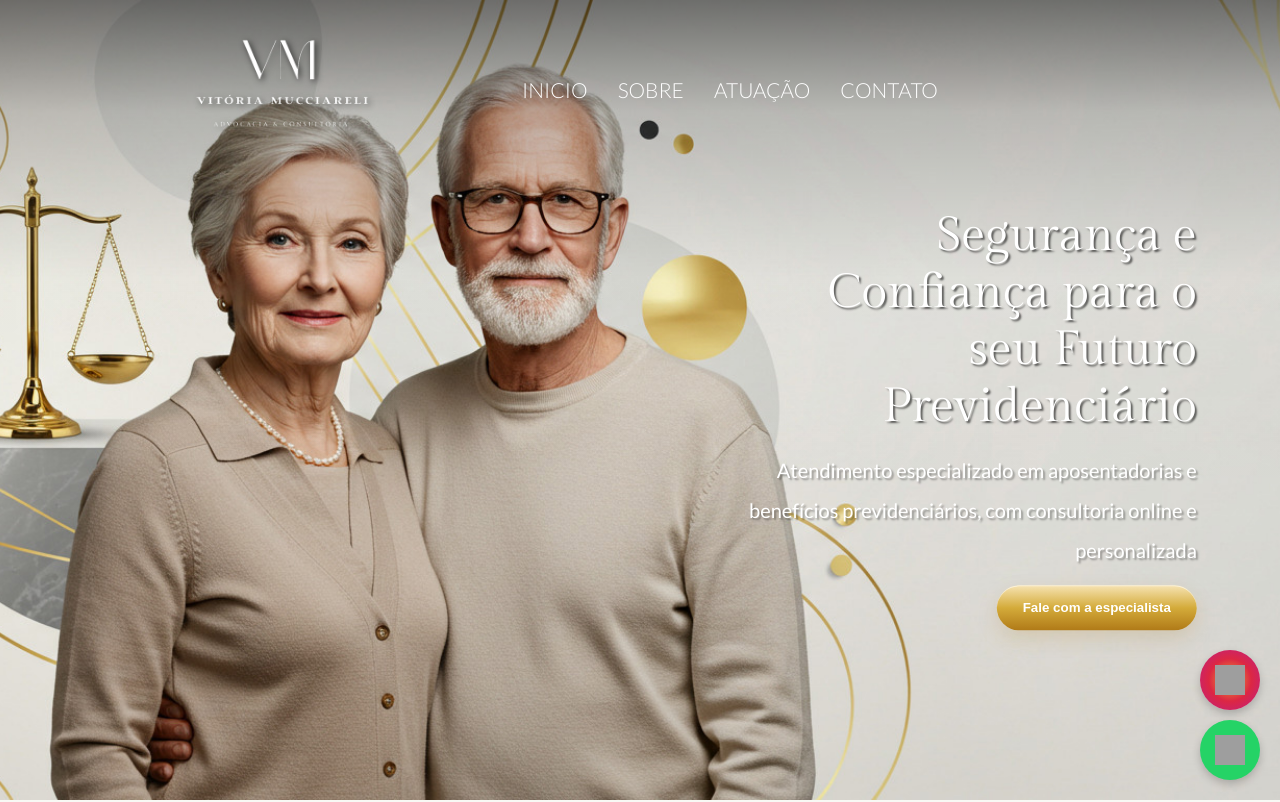
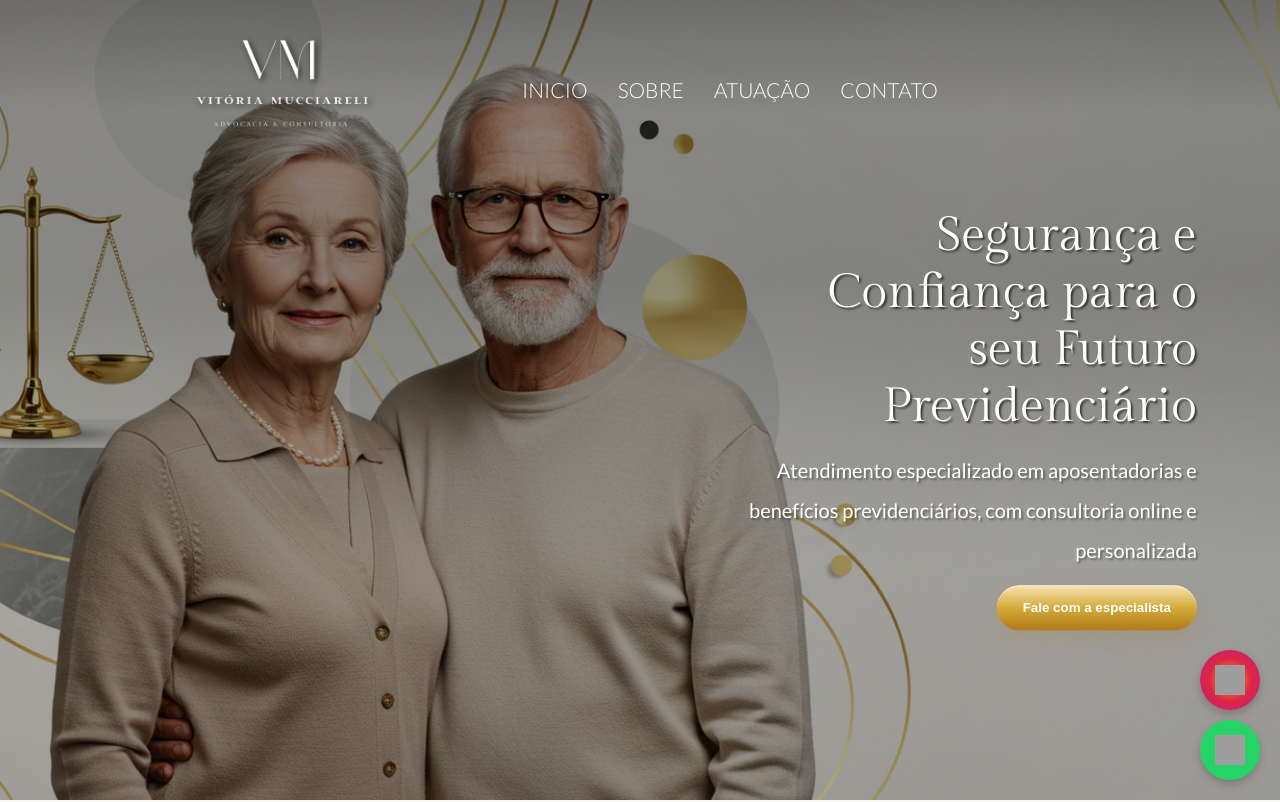
Before and after one commit to Tkailaine/vitoria-mucciareli, a plain HTML site: page index.html in a window 1280 px wide. Shown: the top 802 px of the page. Drawn offline with nearby package versions, Linux system fonts and the light colour scheme; grey boxes are pictures that could not be loaded.

Commit message:
style: gradiente no hero

```diff
--- a/style.css
+++ b/style.css
@@ -194,9 +194,9 @@ nav ul li a:hover::after {
    background-image: linear-gradient(
     to bottom,
     rgba(0, 0, 0, 0.514) 0%,   /* bem escuro no topo */
-    rgba(0, 0, 0, 0.185) 14%,   /* já começa a suavizar */
-    rgba(0, 0, 0, 0.007) 35%,  /* quase transparente */
-    rgba(0, 0, 0, 0) 70%      /* some totalmente */
+    rgba(0, 0, 0, 0.404) 14%,   /* já começa a suavizar */
+    rgba(0, 0, 0, 0.425) 35%,  /* quase transparente */
+    rgba(0, 0, 0, 0.274) 70%      /* some totalmente */
     ),
     url("imagens/hero.jpg");
     background-position: 25% top;
```
